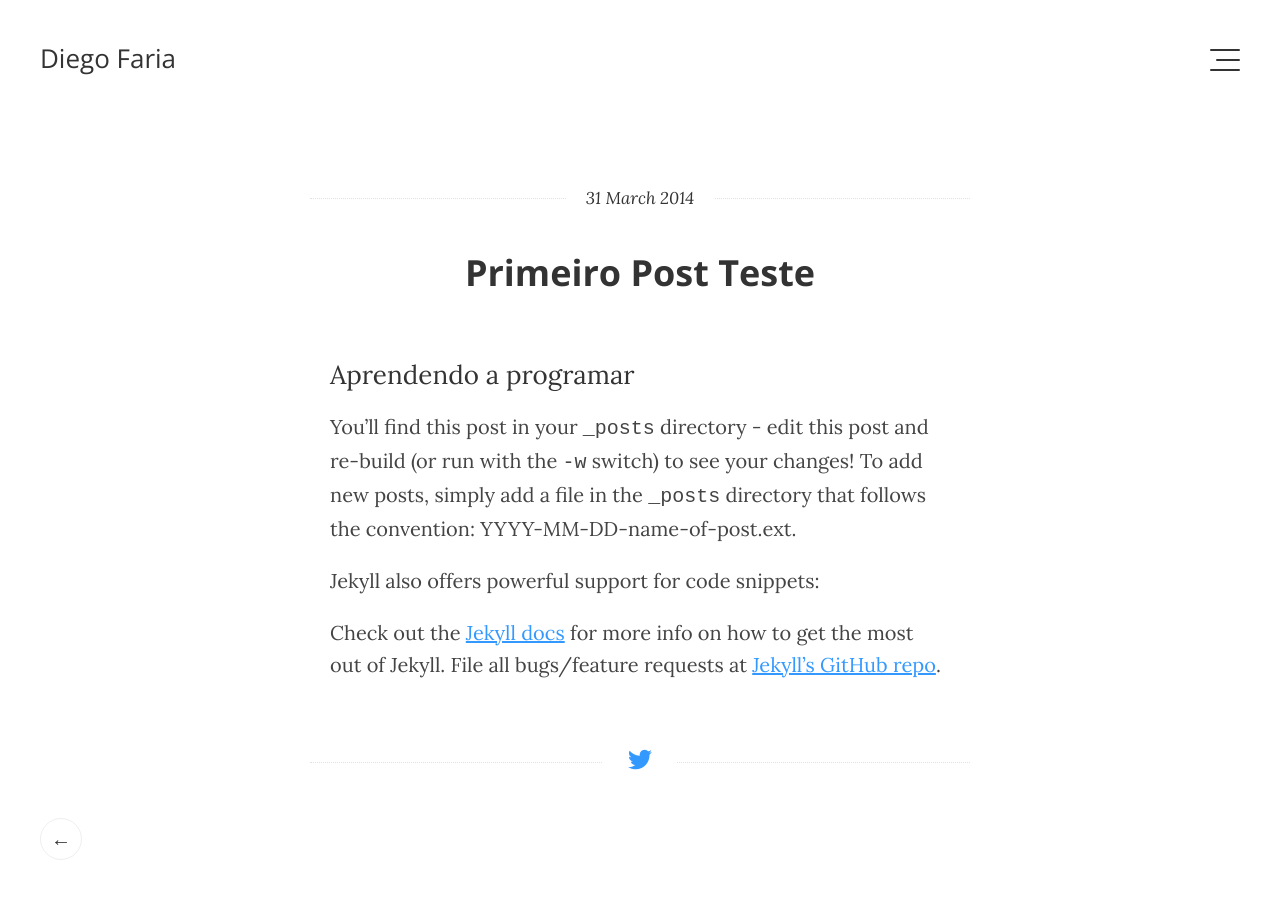
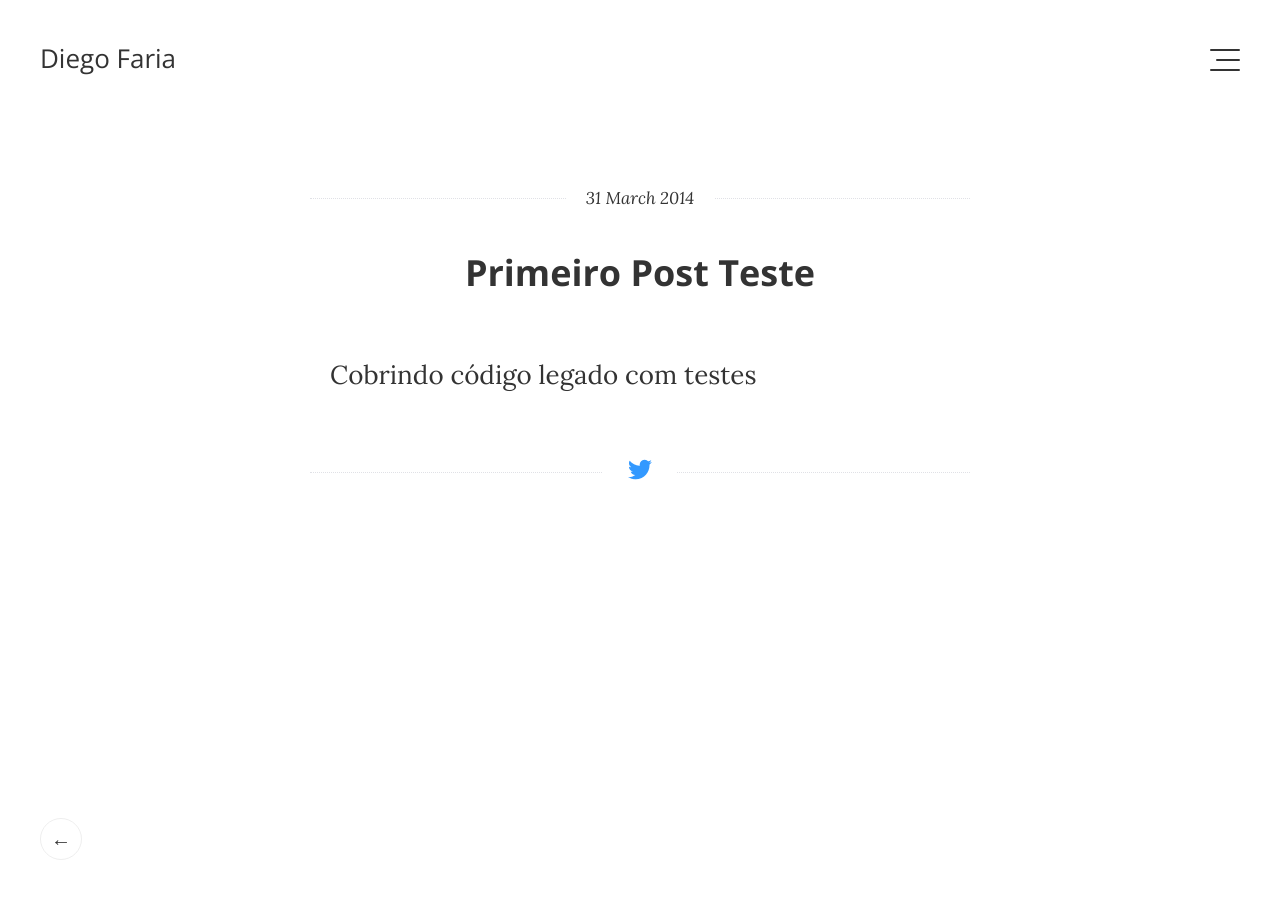
Before and after one commit to diegofaria/diegofaria.github.io, a Jekyll site: the page built from _posts/2014-04-08-trabalhando-com-codigo-sem-testes.markdown, in a window 1280 px wide. Built offline with Jekyll 4.4.1, drawn with Linux system fonts in a browser that asks for light colours; Markdown is read by kramdown in place of the engine named in the settings.

Commit message:
changing post

```diff
--- a/_posts/2014-04-08-trabalhando-com-codigo-sem-testes.markdown
+++ b/_posts/2014-04-08-trabalhando-com-codigo-sem-testes.markdown
@@ -4,14 +4,4 @@ title:  "Primeiro Post Teste"
 date:   2014-03-31 19:00:00
 ---
 
-
-<h3>Aprendendo a programar</h3>
-You'll find this post in your `_posts` directory - edit this post and re-build (or run with the `-w` switch) to see your changes!
-To add new posts, simply add a file in the `_posts` directory that follows the convention: YYYY-MM-DD-name-of-post.ext.
-
-Jekyll also offers powerful support for code snippets:
-
-Check out the [Jekyll docs][jekyll] for more info on how to get the most out of Jekyll. File all bugs/feature requests at [Jekyll's GitHub repo][jekyll-gh].
-
-[jekyll-gh]: https://github.com/mojombo/jekyll
-[jekyll]:    http://jekyllrb.com
+<h3>Cobrindo código legado com testes</h3>
```
